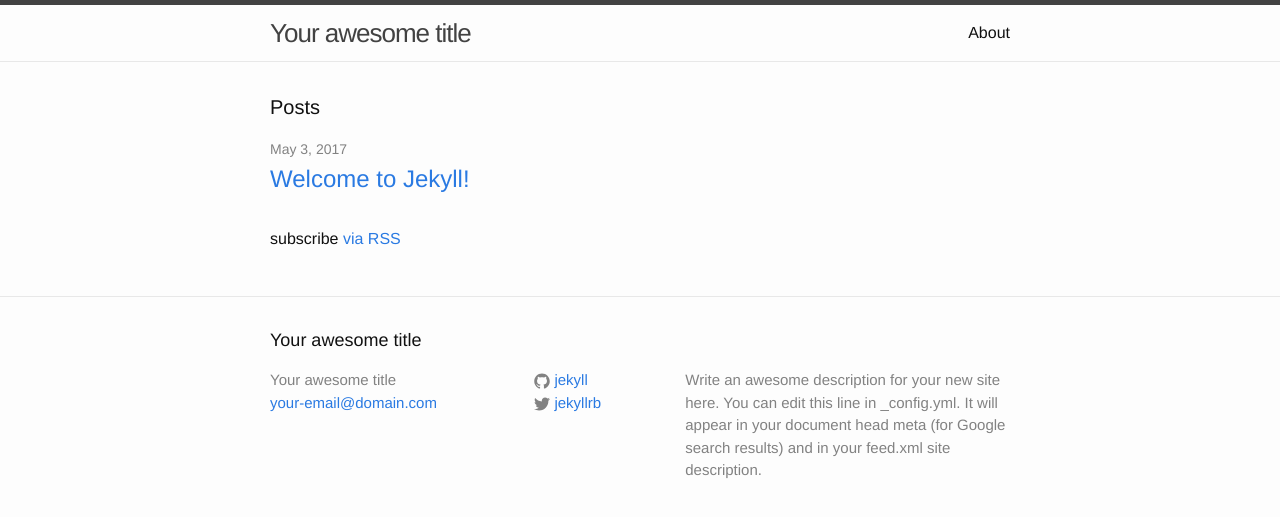
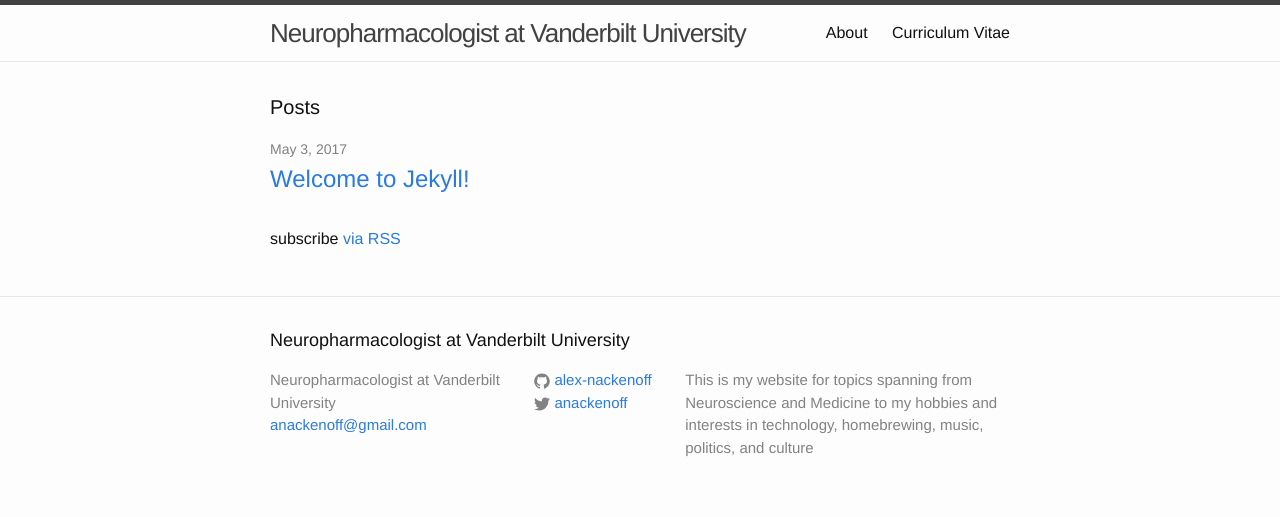
Before and after one commit to alex-nackenoff/alex-nackenoff.github.io, a Jekyll site: the page built from index.html, in a window 1280 px wide. Shown: the top 517 px of the page. Built offline with Jekyll 4.4.1, drawn with Linux system fonts in a browser that asks for light colours.

Commit message:
5-3-17-site update stable test

```diff
--- a/_config.yml
+++ b/_config.yml
@@ -6,16 +6,15 @@
 # 'jekyll serve'. If you change this file, please restart the server process.
 
 # Site settings
-title: Your awesome title
-email: your-email@domain.com
-description: > # this means to ignore newlines until "baseurl:"
-  Write an awesome description for your new site here. You can edit this
-  line in _config.yml. It will appear in your document head meta (for
-  Google search results) and in your feed.xml site description.
+title: Neuropharmacologist at Vanderbilt University
+email: anackenoff@gmail.com
+description: This is my website for topics spanning from Neuroscience and Medicine to my hobbies
+    and interests in technology, homebrewing, music, politics, and culture
+
 baseurl: "" # the subpath of your site, e.g. /blog
 url: "http://yourdomain.com" # the base hostname & protocol for your site
-twitter_username: jekyllrb
-github_username:  jekyll
+twitter_username: anackenoff
+github_username:  alex-nackenoff
 
 # Build settings
 markdown: kramdown
```
Also changed, not shown: cv.md (added, +15 -0 lines).
